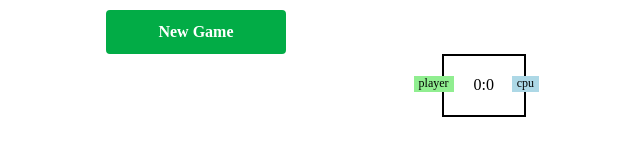
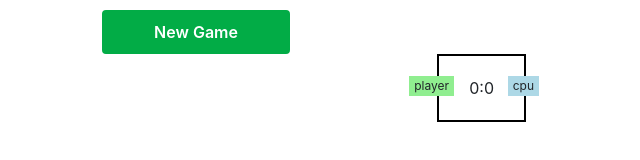
Before and after one commit to MichalAW/Rock-paper-scissors, a website: page index.html in a window 1280 px wide. Shown: the full height of the page, 444-1084 px from the left. Drawn offline with nearby package versions, Linux system fonts and the light colour scheme.

```diff
--- a/index.html
+++ b/index.html
@@ -2,9 +2,13 @@
 <html lang="en" >
 <head>
   <meta charset="UTF-8">
-  <title>8.4 Zadanie ( piszemy własną grę, rock, paper, scissors)</title>
+  <meta name="viewport" content="width=device-width, initial-scale=1.0">
+  <title>Rock, paper, scissors by Wanta Michał</title>
+  <link rel="stylesheet" href="https://stackpath.bootstrapcdn.com/bootstrap/4.2.1/css/bootstrap.min.css"/>
+  <link rel="stylesheet" href="https://use.fontawesome.com/releases/v5.6.3/css/all.css" integrity="sha384-  UHRtZLI+pbxtHCWp1t77Bi1L4ZtiqrqD80Kn4Z8NTSRyMA2Fd33n5dQ8lWUE00s/" crossorigin="anonymous">
+  <link href="https://fonts.googleapis.com/css?family=Pacifico" rel="stylesheet">
   <link rel="stylesheet" href="https://cdnjs.cloudflare.com/ajax/libs/normalize/5.0.0/normalize.min.css">
-  <link rel="stylesheet" href="css/style.css">
+  <link rel="stylesheet" href="./css/style.css">
 </head>
 <body>
   <div>
```
Also changed, not shown: css/style.css, sass/style.scss (renamed from scss/style.scss), 1 other file.
